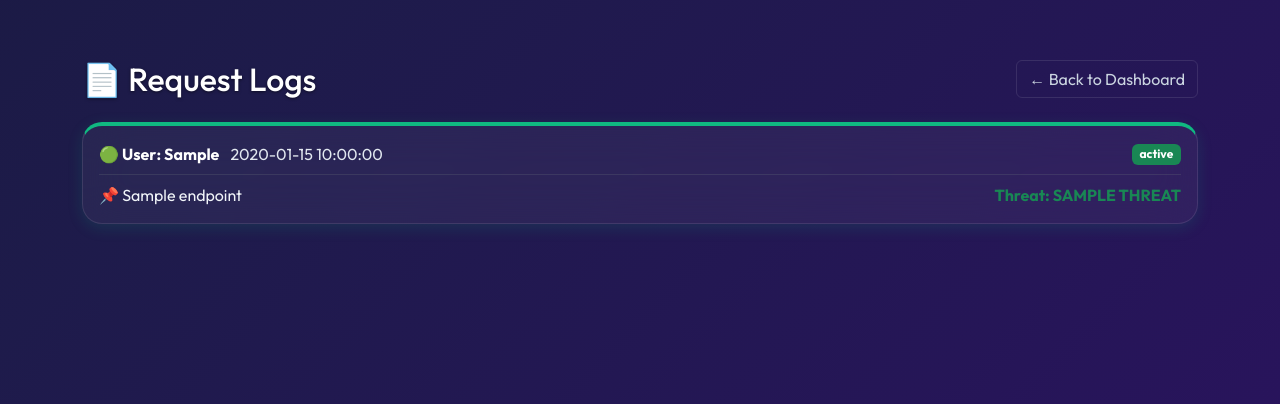
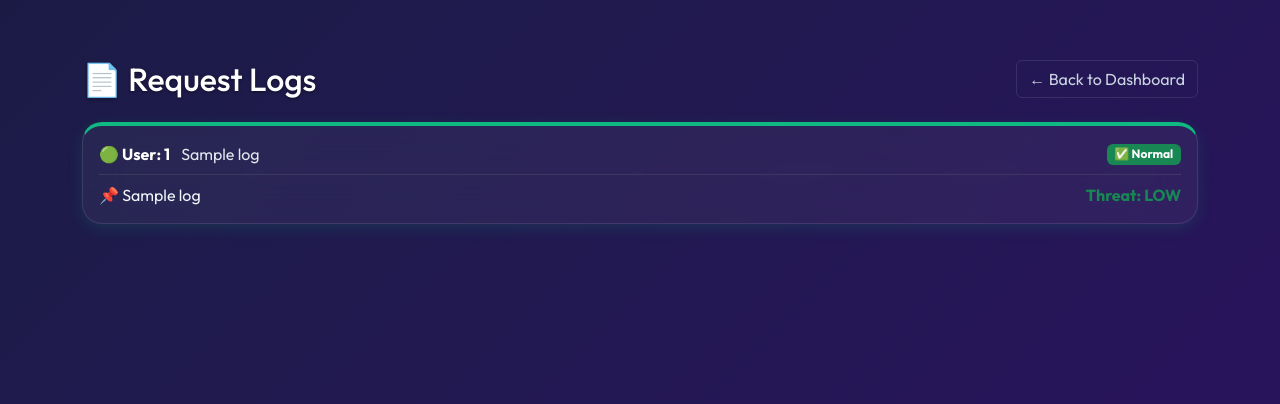
Before and after one commit to HSVikas-arch/s_gate, a Flask app: template templates/logs.html in a window 1280 px wide. Shown: the part 63-467 px from the top of the page. Run offline with Flask 3, Linux system fonts and the light colour scheme; the template is opened without the code that fills it: most values are stand-ins (such as "Sample title", 1, 10 or a date in 2020).

Commit message:
Update logs.html

```diff
--- a/templates/logs.html
+++ b/templates/logs.html
@@ -1,4 +1,5 @@
 {% extends "base.html" %}
+
 {% block content %}
 <div class="d-flex justify-content-between align-items-center mb-4">
     <h2 class="mb-0">📄 Request Logs</h2>
@@ -8,26 +9,27 @@
 {% if logs %}
 <div class="row row-cols-1 g-3">
     {% for log in logs %}
-        {% set box_class = 'box-crimson' if log.threat == 'high' else 'box-amber' if log.threat == 'medium' else 'box-emerald' %}
+        {% set threat = 'high' if 'Failed' in log[1] or 'failed' in log[1] else 'medium' if 'Delete' in log[1] or 'delete' in log[1] else 'low' %}
+        {% set box_class = 'box-crimson' if threat == 'high' else 'box-amber' if threat == 'medium' else 'box-emerald' %}
         <div class="col">
             <div class="card {{ box_class }} p-3">
                 <div class="d-flex justify-content-between align-items-center">
                     <div>
                         <strong class="text-white me-2">
-                {% if log.threat == 'high' %}🔴{% elif log.threat == 'medium' %}🟡{% else %}🟢{% endif %}
-                User: {{ log.ip }}
+                            {% if threat == 'high' %}🔴{% elif threat == 'medium' %}🟡{% else %}🟢{% endif %}
+                            User: {{ log[0] }}
                         </strong>
-            <span class="text-muted">{{ log.time }}</span>
+                        <span class="text-muted">{{ log[2] }}</span>
                     </div>
-        <span class="badge {{ 'bg-danger' if log.threat == 'high' else 'bg-warning' if log.threat == 'medium' else 'bg-success' }}">
-            {{ log.status }}
+                    <span class="badge {{ 'bg-danger' if threat == 'high' else 'bg-warning' if threat == 'medium' else 'bg-success' }}">
+                        {{ '⚠️ Attack' if threat == 'high' else '⚠️ Warning' if threat == 'medium' else '✅ Normal' }}
                     </span>
                 </div>
                 <hr class="my-2 border-secondary">
                 <div class="d-flex justify-content-between">
-        <span>📌 {{ log.endpoint }}</span>
-        <span class="fw-bold {{ 'text-danger' if log.threat == 'high' else 'text-warning' if log.threat == 'medium' else 'text-success' }}">
-            Threat: {{ log.threat.upper() }}
+                    <span>📌 {{ log[1] }}</span>
+                    <span class="fw-bold {{ 'text-danger' if threat == 'high' else 'text-warning' if threat == 'medium' else 'text-success' }}">
+                        Threat: {{ threat.upper() }}
                     </span>
                 </div>
             </div>
```
Lines whose indentation alone changed are shown as unchanged.
